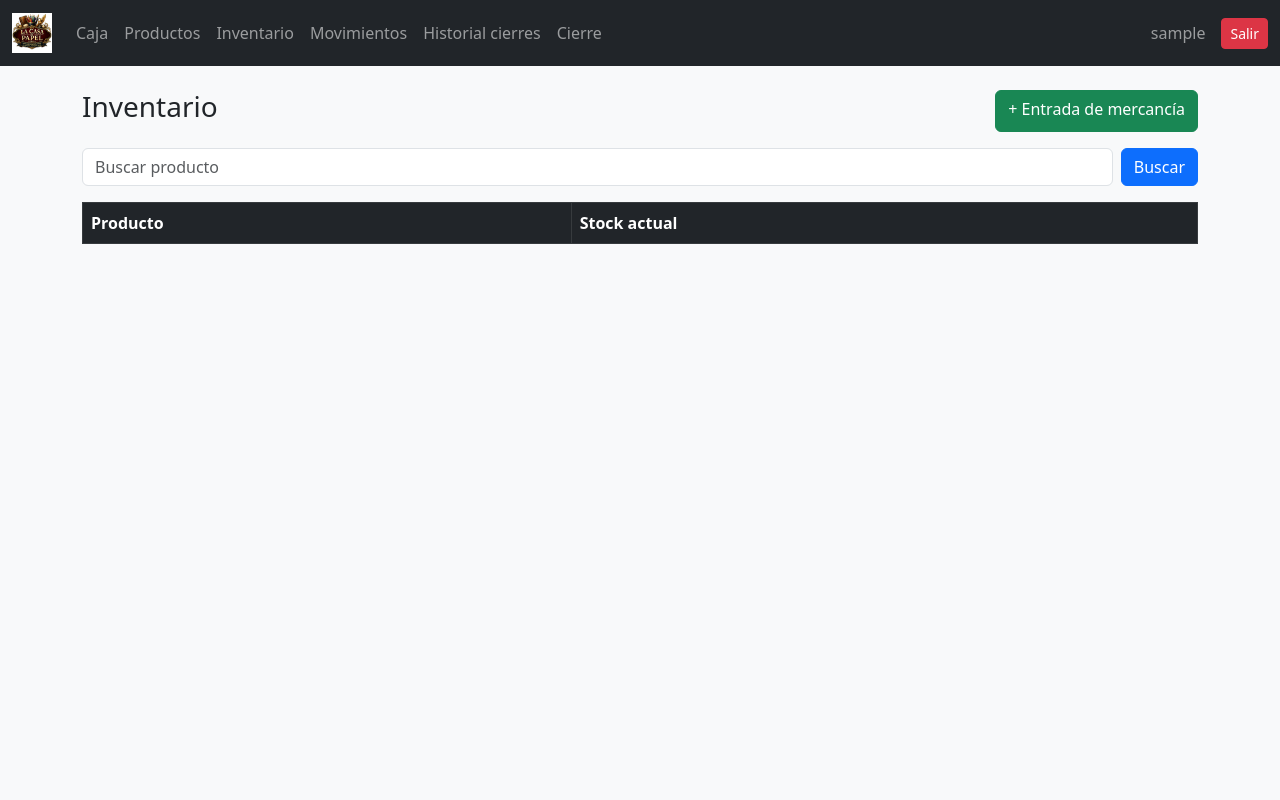
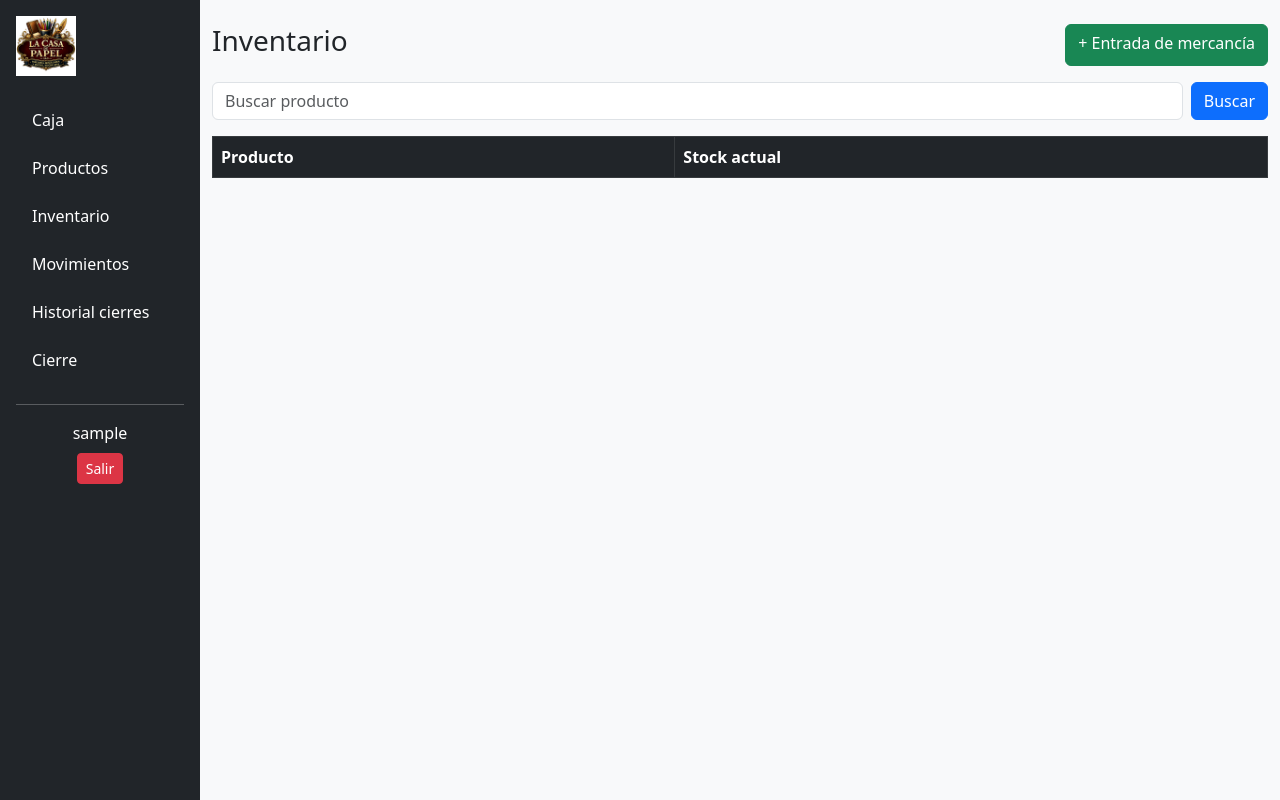
Before and after one commit to julioapb/inventario-tienda, a Flask app: page /inventario in a window 1280 px wide. Run offline with Flask 3, Linux system fonts and the light colour scheme; the visitor is signed in with stand-in values (Sample User, id 1); data that the repository does not hold is empty.

```diff
--- a/app/templates/base.html
+++ b/app/templates/base.html
@@ -10,53 +10,50 @@
 
 <body class="bg-light">
     {% if session.get('usuario') %}
-    <nav class="navbar navbar-expand-lg navbar-dark bg-dark">
-        <div class="container-fluid">
-
-            <a class="navbar-brand" href="/caja">
-                <img src="{{ url_for('static', filename='img/logo.jpeg') }}" alt="Logo" style="height: 40px;">
-            </a>
-
-            <button class="navbar-toggler" type="button" data-bs-toggle="collapse" data-bs-target="#menu">
-                <span class="navbar-toggler-icon"></span>
-            </button>
-
-            <div class="collapse navbar-collapse" id="menu">
-
-                <ul class="navbar-nav me-auto">
-
-                    <li class="nav-item">
-                        <a class="nav-link" href="/caja">Caja</a>
+    <!-- Sidebar lateral -->
+    <div class="d-flex">
+        <div class="bg-dark text-white" style="width: 200px; height: 100vh; position: fixed; top: 0; left: 0; overflow-y: auto;">
+            <div class="p-3">
+                <a href="/caja" class="d-block mb-4">
+                    <img src="{{ url_for('static', filename='img/logo.jpeg') }}" alt="Logo" style="height: 60px;">
+                </a>
+                <ul class="nav flex-column">
+                    <li class="nav-item mb-2">
+                        <a class="nav-link text-white" href="/caja">Caja</a>
                     </li>
-
-                    <li class="nav-item">
-                        <a class="nav-link" href="/productos">Productos</a>
+                    <li class="nav-item mb-2">
+                        <a class="nav-link text-white" href="/productos">Productos</a>
                     </li>
-
-                    <li class="nav-item">
-                        <a class="nav-link" href="/inventario">Inventario</a>
+                    <li class="nav-item mb-2">
+                        <a class="nav-link text-white" href="/inventario">Inventario</a>
                     </li>
-
-                    <li class="nav-item">
-                        <a class="nav-link" href="/inventario/movimientos">Movimientos</a>
+                    <li class="nav-item mb-2">
+                        <a class="nav-link text-white" href="/inventario/movimientos">Movimientos</a>
                     </li>
-                    <li class="nav-item">
-                        <a class="nav-link" href="/cierres">Historial cierres</a>
+                    <li class="nav-item mb-2">
+                        <a class="nav-link text-white" href="/cierres">Historial cierres</a>
                     </li>
-                    <li class="nav-item">
-                        <a class="nav-link" href="/cierre">Cierre</a>
+                    <li class="nav-item mb-2">
+                        <a class="nav-link text-white" href="/cierre">Cierre</a>
                     </li>
                 </ul>
-                <span class="navbar-text me-3">
-                    {{ session['usuario'] }}
-                </span>
-                <a href="/logout" class="btn btn-danger btn-sm">Salir</a>
+                <hr class="text-white">
+                <div class="text-center">
+                    <span class="d-block mb-2">{{ session['usuario'] }}</span>
+                    <a href="/logout" class="btn btn-danger btn-sm">Salir</a>
+                </div>
             </div>
         </div>
-    </nav>
+        <!-- Contenido principal -->
+        <div class="flex-fill" style="margin-left: 200px;">
     {% endif %}
 
     {% block content %}{% endblock %}
+
+    {% if session.get('usuario') %}
+        </div>
+    </div>
+    {% endif %}
 <script src="https://cdn.jsdelivr.net/npm/bootstrap@5.3.0/dist/js/bootstrap.bundle.min.js"></script>
 </body>
 </html>
```
